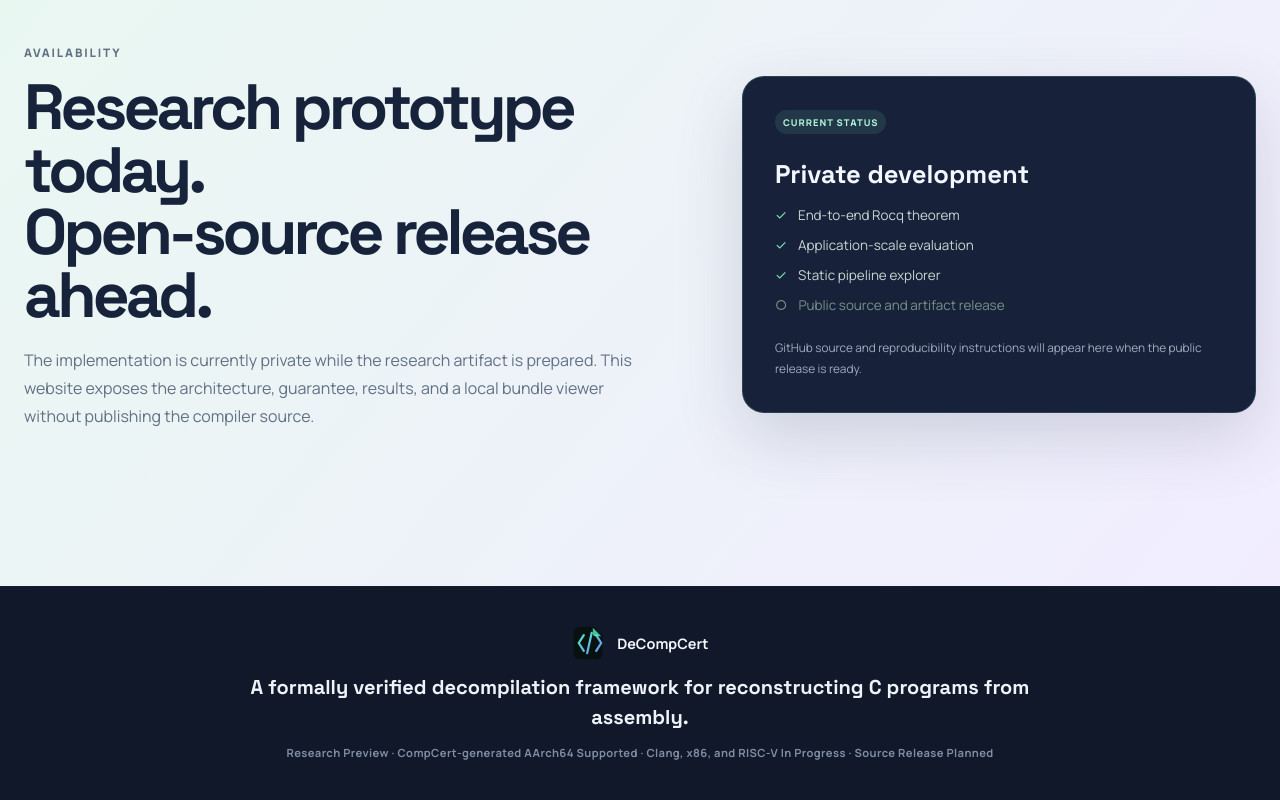
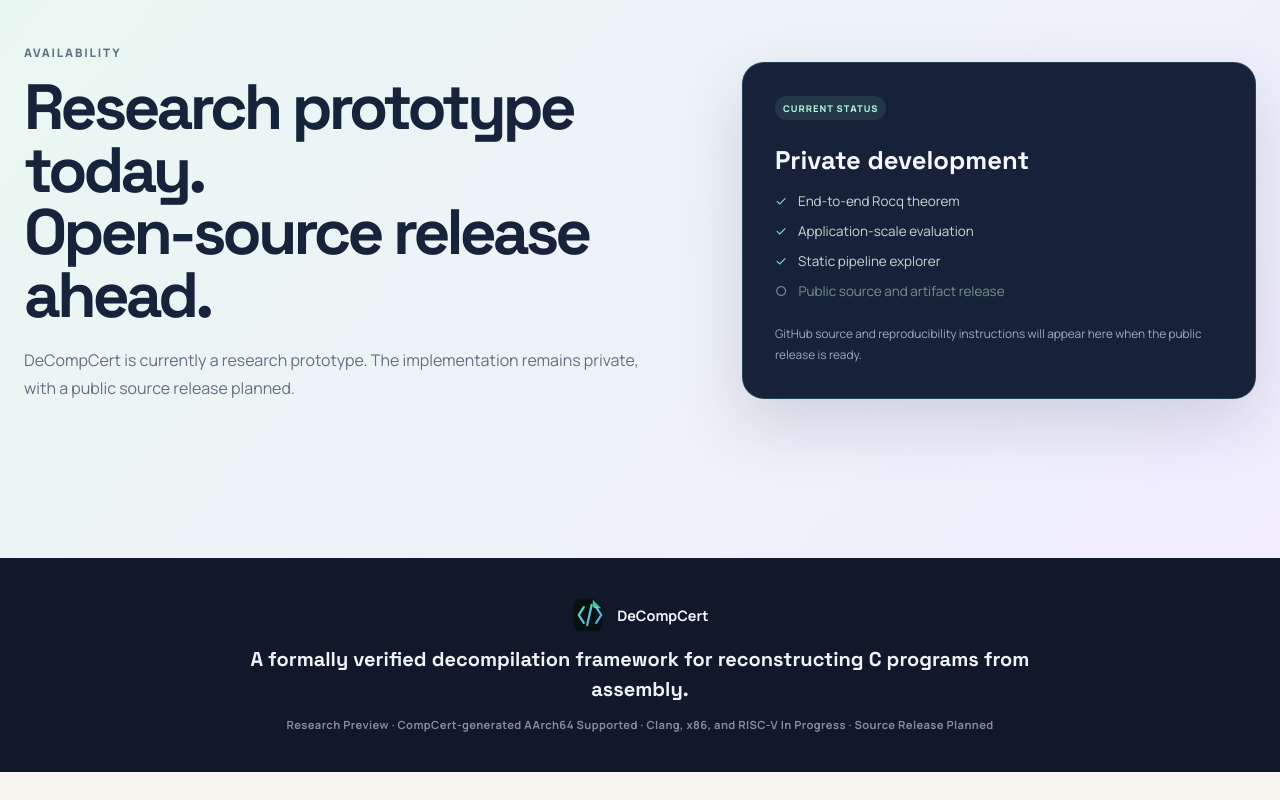
Before and after one commit to pawssec/decompcert_website, a plain HTML site: page index.html in a window 1280 px wide. Shown: the part 8385-9185 px from the top of the page. After the commit the page ends 9157 px from the top, so only its background shows below. Drawn offline with nearby package versions, Linux system fonts and the light colour scheme.

Commit message:
Clarify research prototype availability

```diff
--- a/index.html
+++ b/index.html
@@ -359,7 +359,7 @@
           <div>
             <p class="eyebrow">Availability</p>
             <h2>Research prototype today.<br>Open-source release ahead.</h2>
-            <p>The implementation is currently private while the research artifact is prepared. This website exposes the architecture, guarantee, results, and a local bundle viewer without publishing the compiler source.</p>
+            <p>DeCompCert is currently a research prototype. The implementation remains private, with a public source release planned.</p>
           </div>
           <div class="release-card">
             <span class="release-tag">CURRENT STATUS</span>
```
